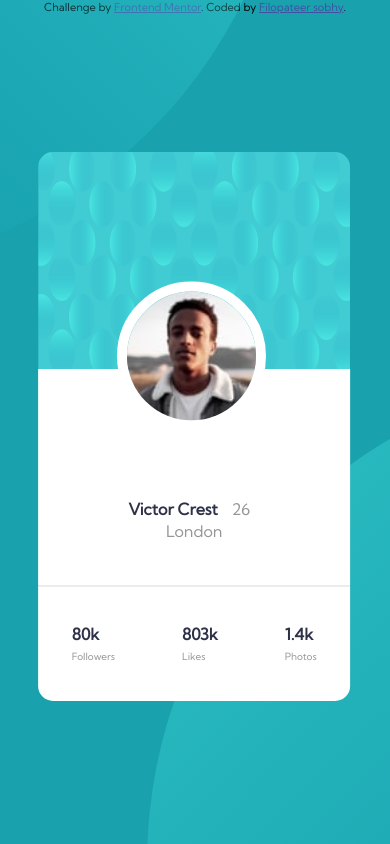
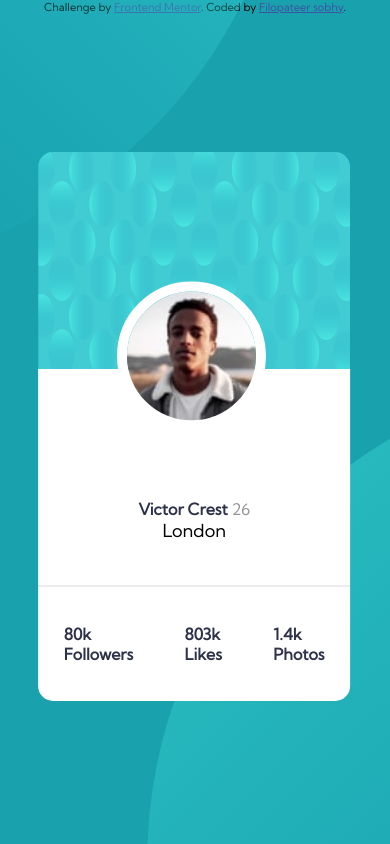
Before and after one commit to filopateersobhy/frontend-mentor-card-challenge, a plain HTML site: page index.html in a window 390 px wide. Drawn offline with Linux system fonts and the light colour scheme.

Commit message:
Update style.css

```diff
--- a/style.css
+++ b/style.css
@@ -12,7 +12,7 @@ h2 {
   font-weight: 700;
   font-size: 2rem;
 }
-span {
+p {
   color: hsl(0, 0%, 59%);
   font-weight: 400;
   font-size: 1rem;
@@ -98,7 +98,7 @@ section {
   color: hsl(0, 0%, 59%);
   font-weight: 400;
 }
-.profile span {
+.profile p {
   padding: 0.5rem 0rem;
 }
 
@@ -113,7 +113,7 @@ section {
   border-bottom-left-radius: 15px;
   border-bottom-right-radius: 15px;
 }
-.info span {
+.info p {
   color: #797980;
   font-size: 1rem;
 }
@@ -176,7 +176,7 @@ section {
     text-align: center;
     margin-top: 80px;
   }
-  .pro-text span {
+  .pro-text p {
     padding: 20px 0px;
   }
 
@@ -197,7 +197,7 @@ section {
     font-weight: 700;
     font-size: 20px;
   }
-  .info span {
+  .info p {
     color: hsl(0, 0%, 59%);
     font-weight: 400;
     font-size: 15px;
@@ -260,11 +260,11 @@ section {
         padding: 0rem 0rem;
         font-size: 1rem;
     }
-    .pro-text span {padding: 10px;}
+    .pro-text p {padding: 10px;}
     .info h2 {
         font-size: 1rem;
     }
-    .info span {
+    .info p {
         font-size: 10px;
     }
 }
```
